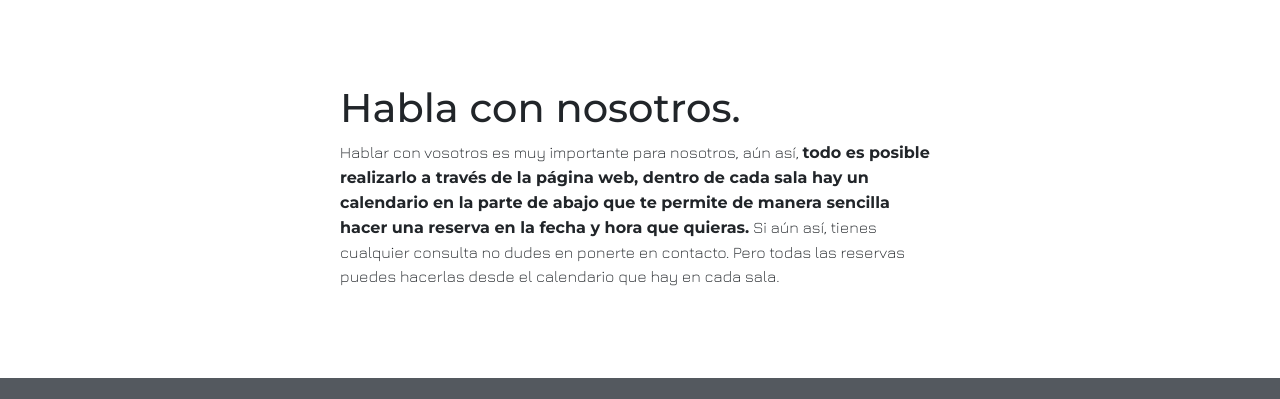
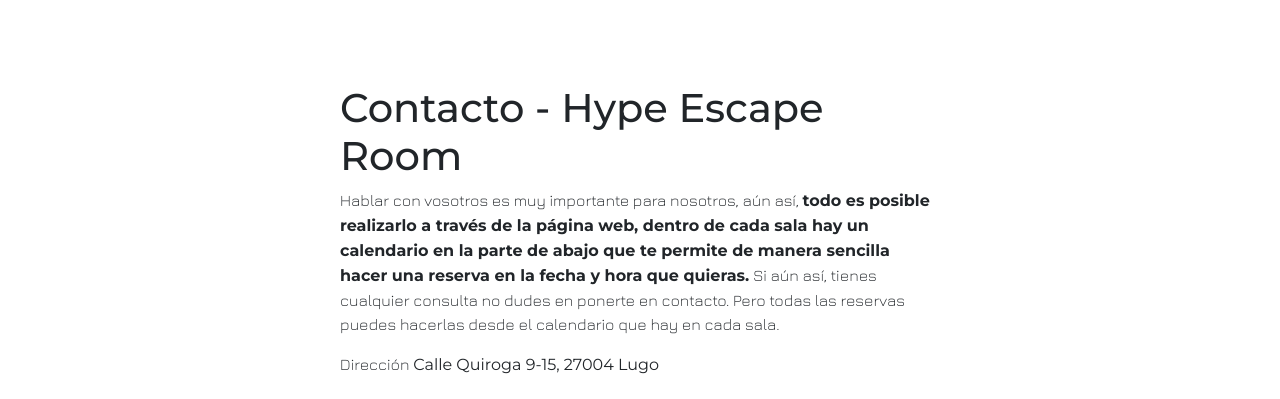
Before and after one commit to anbrela/EscapeRoom, a plain HTML site: page contacto.html in a window 1280 px wide. Shown: the part 921-1320 px from the top of the page. Drawn offline with nearby package versions, Linux system fonts and the light colour scheme; files that its build step writes are made by us from their sources.

Commit message:
updated contact

```diff
--- a/contacto.html
+++ b/contacto.html
@@ -170,7 +170,7 @@
 
     <section class="container-fluid contacto w-50 mb-4">
       <div class="contact-text m-2">
-        <h1>Habla con nosotros.</h1>
+        <h1>Contacto - Hype Escape Room</h1>
         <p>
           Hablar con vosotros es muy importante para nosotros, aún así,
           <strong
@@ -183,6 +183,8 @@
           Pero todas las reservas puedes hacerlas desde el calendario que hay en
           cada sala.
         </p>
+
+        <p>Dirección <span>Calle Quiroga 9-15, 27004 Lugo</span></p>
       </div>
     </section>
     <footer class="text-center text-lg-start dark">
```
